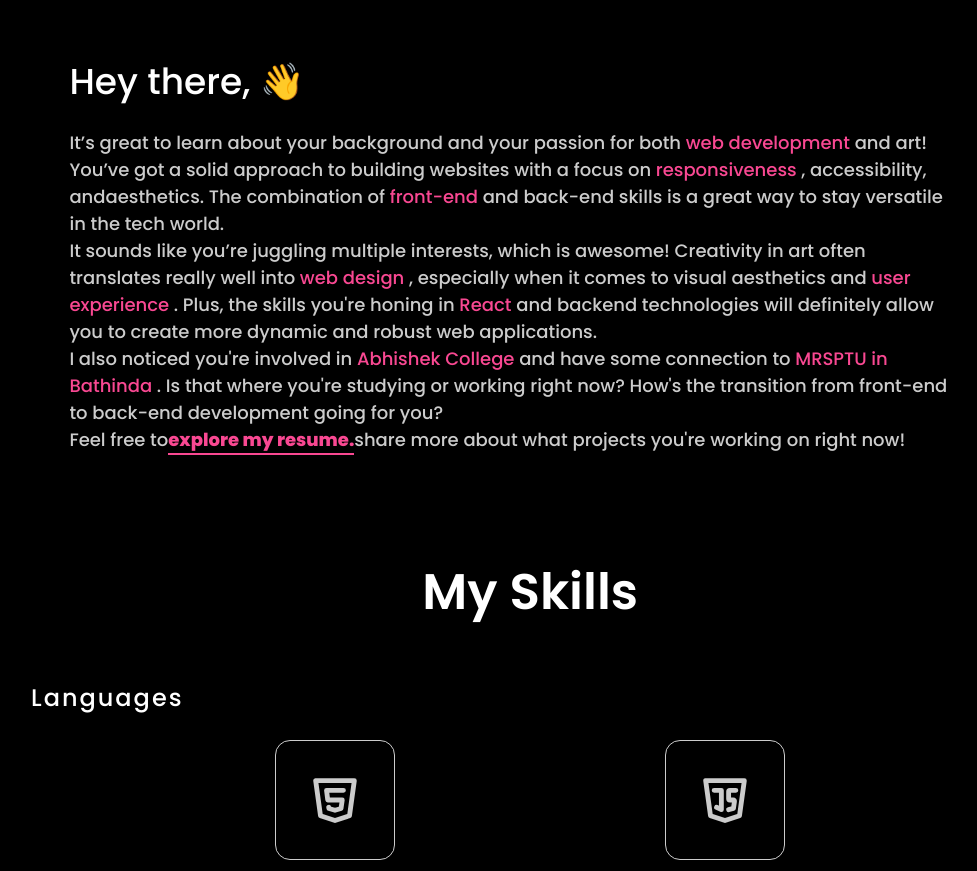
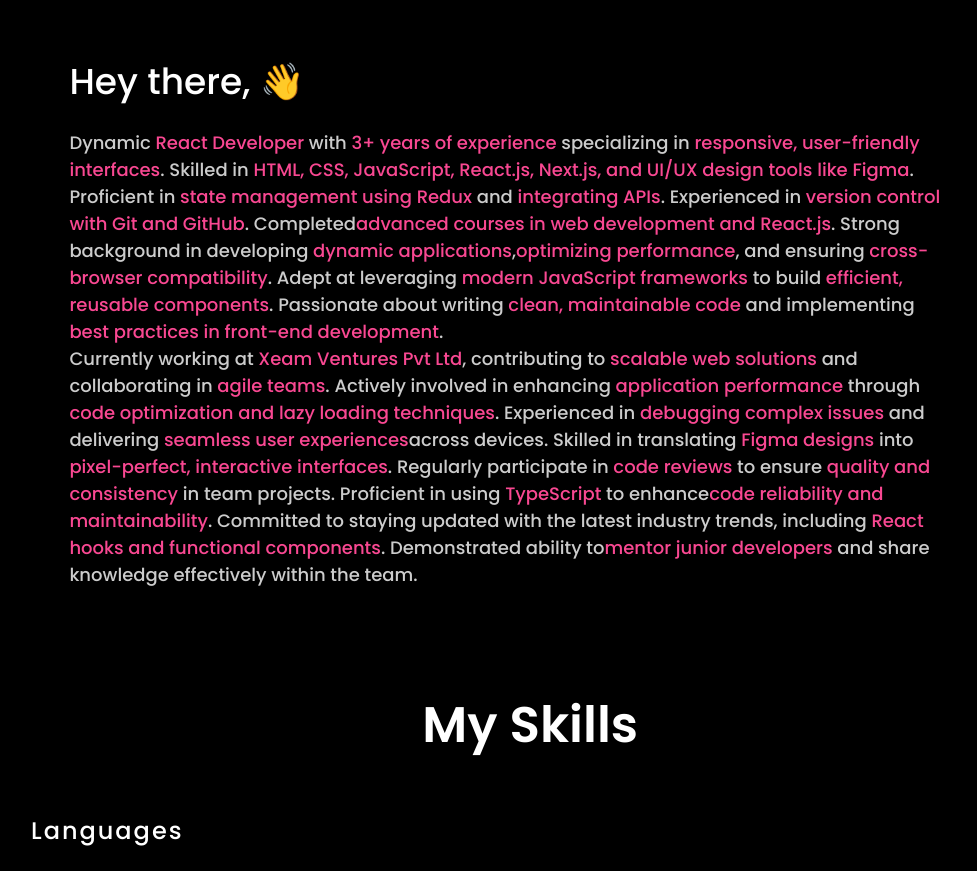
Before and after one commit to RamKrishanxeam/ram-krishan, a React (Create React App) app: page / in a window 1280 px wide. Shown: the part 2200-3071 px from the top of the page, without its empty margins (161-1138 px from the left). Built offline with nearby package versions, Linux system fonts and the light colour scheme.

Commit message:
about section

```diff
--- a/src/components/AboutMe.js
+++ b/src/components/AboutMe.js
@@ -8,43 +8,47 @@ export default function AboutMe({ id }) {
       <div class="aboutMe-text">
         <h3>Hey there, 👋</h3>
         <p>
-          It’s great to learn about your background and your passion for both
-          <span> web development </span> and <strong>art</strong>! You’ve got a
-          solid approach to building websites with a focus on
-          <span> responsiveness </span>, <strong>accessibility</strong>, and
-          <strong>aesthetics</strong>. The combination of
-          <span> front-end </span> and <strong>back-end</strong> skills is a
-          great way to stay versatile in the tech world.
+          Dynamic <span>React Developer</span> with{" "}
+          <span>3+ years of experience</span> specializing in{" "}
+          <span>responsive, user-friendly interfaces</span>. Skilled in
+          <span>
+            {" "}
+            HTML, CSS, JavaScript, React.js, Next.js, and UI/UX design tools
+            like Figma
+          </span>
+          . Proficient in <span>state management using Redux</span> and{" "}
+          <span>integrating APIs</span>. Experienced in{" "}
+          <span>version control with Git and GitHub</span>. Completed
+          <span>advanced courses in web development and React.js</span>. Strong{" "}
+          background in developing <span>dynamic applications</span>,
+          <span>optimizing performance</span>, and ensuring{" "}
+          <span>cross-browser compatibility</span>. Adept at leveraging{" "}
+          <span>modern JavaScript frameworks</span> to build{" "}
+          <span>efficient, reusable components</span>. Passionate about writing{" "}
+          <span>clean, maintainable code</span> and implementing{" "}
+          <span>best practices in front-end development</span>.
         </p>
 
         <p>
-          It sounds like you’re juggling multiple interests, which is awesome!
-          Creativity in art often translates really well into
-          <span> web design </span>, especially when it comes to visual
-          aesthetics and <span> user experience </span>. Plus, the skills you're
-          honing in <span> React </span> and backend technologies will
-          definitely allow you to create more dynamic and robust web
-          applications.
-        </p>
-
-        <p>
-          I also noticed you're involved in <span> Abhishek College </span>
-          and have some connection to <span> MRSPTU in Bathinda </span>. Is that
-          where you're studying or working right now? How's the transition from
-          front-end to back-end development going for you?
-        </p>
-
-        <p>
-          Feel free to
-          <a
-            className="resume"
-            href=""
-            target="_blank"
-            rel="noopener noreferrer"
-          >
-            explore my resume.
-          </a>
-          share more about what projects you're working on right now!
+          Currently working at <span>Xeam Ventures Pvt Ltd</span>, contributing
+          to <span>scalable web solutions</span> and collaborating in{" "}
+          <span>agile teams</span>. Actively involved in enhancing{" "}
+          <span>application performance</span> through{" "}
+          <span>code optimization and lazy loading techniques</span>.
+          Experienced in <span>debugging complex issues</span> and delivering{" "}
+          <span>seamless user experiences</span>
+          across devices. Skilled in translating <span>
+            Figma designs
+          </span> into <span>pixel-perfect, interactive interfaces</span>.
+          Regularly participate in <span>code reviews</span> to ensure{" "}
+          <span>quality and consistency</span> in team projects. Proficient in{" "}
+          using <span>TypeScript</span> to enhance
+          <span>code reliability and maintainability</span>. Committed to{" "}
+          staying updated with the latest industry trends, including{" "}
+          <span>React hooks and functional components</span>. Demonstrated{" "}
+          ability to
+          <span>mentor junior developers</span> and share knowledge effectively
+          within the team.
         </p>
       </div>
     </div>
```
